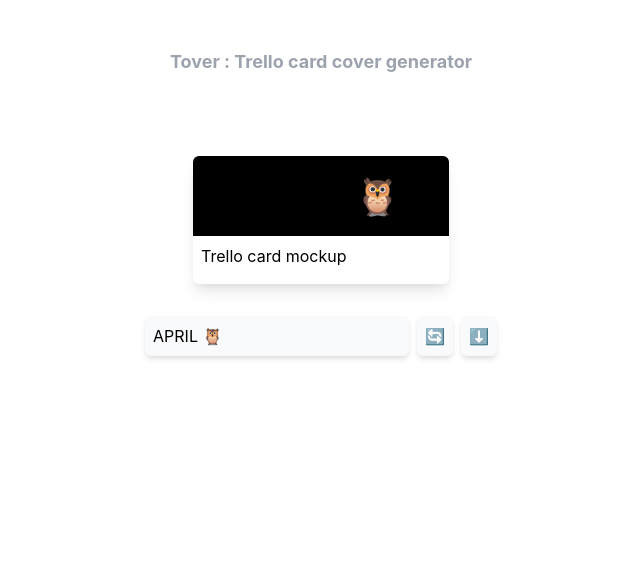
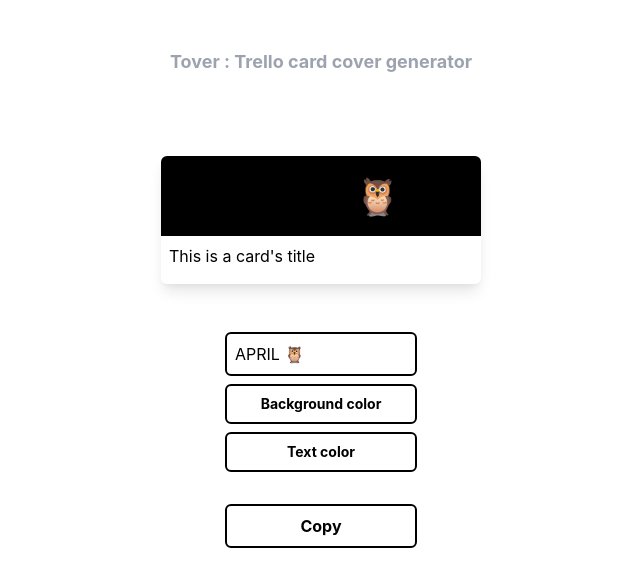
Before and after one commit to parnpresso/tover, a React (Create React App) app: page / in a window 1280 px wide. Shown: the top 586 px of the page, without its empty margins (319-959 px from the left). Built offline with nearby package versions, Linux system fonts and the light colour scheme.

Commit message:
✨ Change text color :crown:

```diff
--- a/src/App.tsx
+++ b/src/App.tsx
@@ -2,7 +2,9 @@ import { useEffect, useState } from 'react';
 
 const App = () => {
   const [cardCoverColor, setCardCoverColor] = useState<string>('#000000');
+  const [cardTextColor, setCardTextColor] = useState<string>('#000000');
   const [cardMessage, setCardMessage] = useState<string>('APRIL 🦉');
+  const [copyButtonMessage, setCopyButtonMessage] = useState<string>('Copy');
 
   useEffect(() => {
     randomCardColor();
@@ -13,32 +15,58 @@ const App = () => {
     setCardCoverColor(randomColor);
   }
 
-  const downloadCover = () => {
-    console.log('Download');
+  const changeTextColor = () => {
+    if (cardTextColor === '#000000') setCardTextColor('#FFFFFF');
+    else setCardTextColor('#000000');
+  }
+
+  const copyToClipboard = () => {
+    navigator.clipboard.writeText('test');
+    setCopyButtonMessage('Image copied!');
+    setTimeout(() => setCopyButtonMessage('Copy'), 2000);
   }
 
   return (
     <div className="flex flex-col items-center">
       <div className="mt-12 text-gray-400 font-bold text-lg">Tover : Trello card cover generator</div>
 
-      <div className="mt-20 w-64 shadow-lg rounded-md mb-8">
+      <div className="mt-20 w-64 lg:w-80 shadow-lg rounded-md mb-12">
         <div className="flex items-center justify-center h-20 rounded-tl-md rounded-tr-md" style={{ backgroundColor: cardCoverColor }}>
-          <h1 className="text-4xl font-bold">{ cardMessage }</h1>
+          <h1 className="text-4xl font-bold" style={{ color: cardTextColor }}>{ cardMessage }</h1>
         </div>
         <div className="p-2 pb-4 rounded-bl-md rounded-br-md">
-          <h3>Trello card mockup</h3>
+          <h3>This is a card's title</h3>
         </div>
       </div>
 
-      <div className="flex items-start justify-start">
+      <div className="flex flex-col mb-4">
         <input
-          className="shadow-md rounded-md p-2 bg-gray-50 focus:outline-none mr-2"
+          className="p-2 w-48 rounded-md border-2 border-black text-black focus:outline-none mb-2"
           type="text"
           value={cardMessage}
           onChange={(event) => setCardMessage(event.target.value)}
         />
-        <button className="p-2 rounded-md shadow-md bg-gray-50 focus:outline-none mr-2" onClick={randomCardColor}>🔄</button>
-        <button className="p-2 rounded-md shadow-md bg-gray-50 focus:outline-none" onClick={downloadCover}>⬇️</button>
+
+        <button
+          className="p-2 w-48 rounded-md border-2 border-black text-sm text-black font-bold focus:outline-none mb-2"
+          onClick={randomCardColor}
+        >
+          Background color
+        </button>
+
+        <button
+          className="p-2 w-48 rounded-md border-2 border-black text-sm text-black font-bold focus:outline-none mb-8"
+          onClick={changeTextColor}
+        >
+          Text color
+        </button>
+
+        <button
+          className="p-2 w-48 rounded-md border-2 border-black text-black font-bold focus:outline-none"
+          onClick={copyToClipboard}
+        >
+          {copyButtonMessage}
+        </button>
       </div>
     </div>
   );
```
